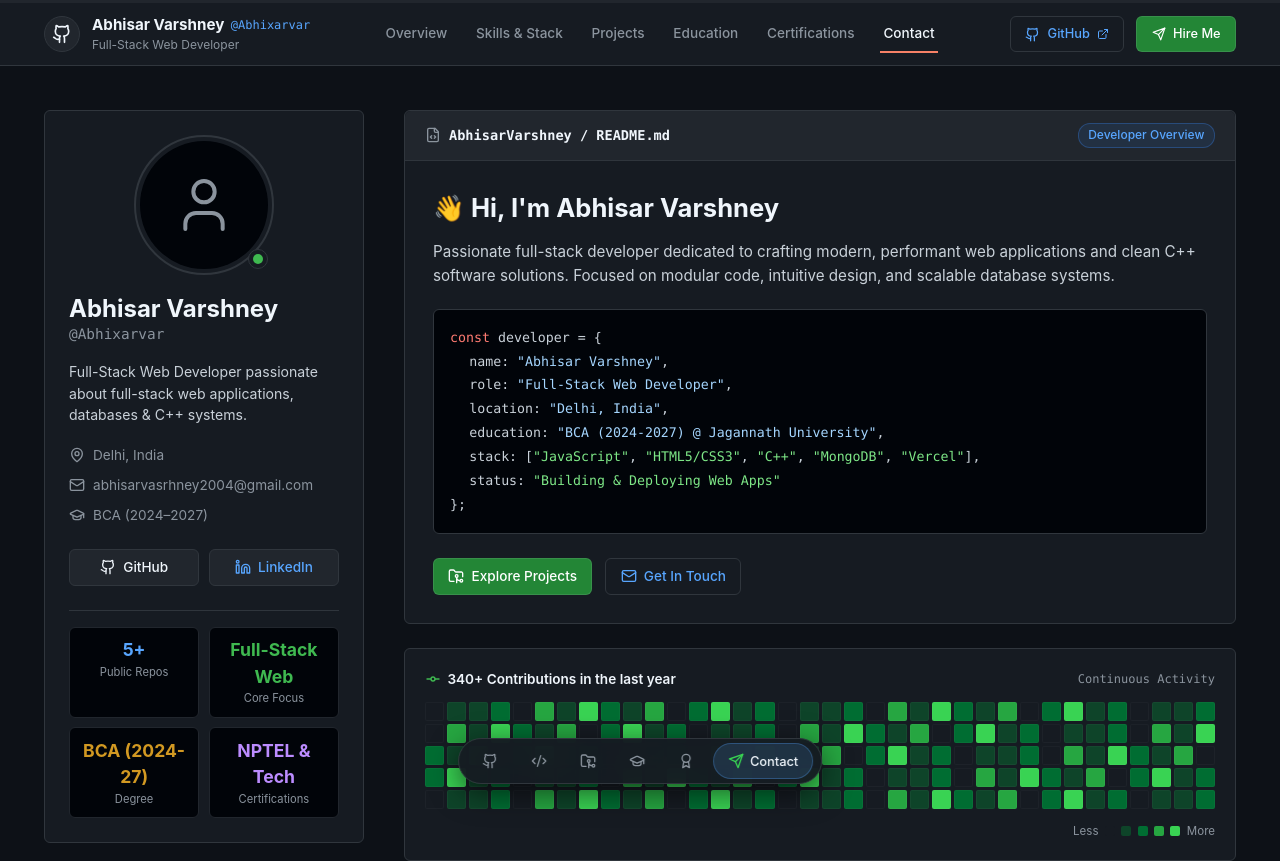
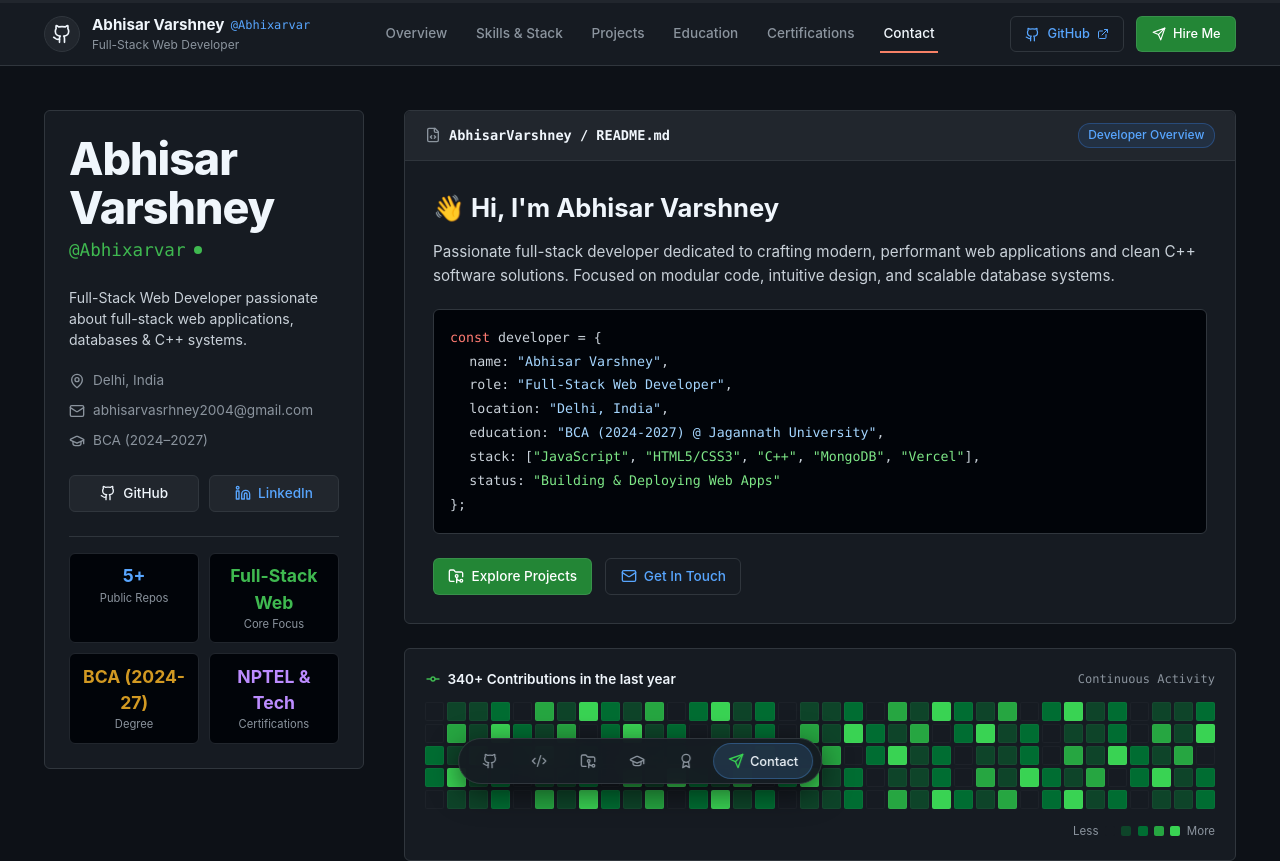
Before and after one commit to Abhixarvar/resumesite, a React (Vite) app: page / in a window 1280 px wide. Shown: the top 861 px of the page. Built offline with nearby package versions, Linux system fonts and the light colour scheme.

Commit message:
Update Hero section: remove avatar placeholder and emphasize name

```diff
--- a/src/components/Hero.jsx
+++ b/src/components/Hero.jsx
@@ -23,52 +23,27 @@ export default function Hero() {
           <div>
             <div className="gh-card" style={{ padding: '1.5rem', textAlign: 'left' }}>
 
-              {/* Profile Avatar Frame */}
-              <div style={{
-                width: '140px',
-                height: '140px',
-                margin: '0 auto 1.25rem auto',
-                borderRadius: '50%',
-                border: '2px solid var(--gh-border-default)',
-                padding: '4px',
-                background: 'var(--gh-bg-subtle)',
-                position: 'relative'
+              {/* Name & Handle */}
+              <h1 style={{
+                fontSize: '2.8rem',
+                fontWeight: 800,
+                color: 'var(--gh-fg-heading)',
+                lineHeight: 1.1,
+                marginBottom: '0.2rem',
+                letterSpacing: '-1px'
               }}>
-                <div style={{
-                  width: '100%',
-                  height: '100%',
-                  borderRadius: '50%',
-                  display: 'flex',
-                  alignItems: 'center',
-                  justifyContent: 'center',
-                  background: 'var(--gh-bg-inset)',
-                  color: 'var(--gh-fg-muted)'
-                }}>
-                  <User size={64} strokeWidth={1.5} />
-                </div>
-                <div style={{
-                  position: 'absolute',
-                  bottom: '4px',
-                  right: '4px',
-                  background: 'var(--gh-bg-subtle)',
-                  border: '1px solid var(--gh-border-default)',
-                  borderRadius: '50%',
-                  padding: '4px',
-                  display: 'flex',
-                  alignItems: 'center',
-                  justifyContent: 'center',
-                  color: 'var(--gh-green-text)'
-                }} title="Status: Available for web development roles">
-                  <span style={{ width: '10px', height: '10px', borderRadius: '50%', background: '#3fb950', display: 'block' }} />
-                </div>
-              </div>
-
-              {/* Name & Handle */}
-              <h1 style={{ fontSize: '1.5rem', fontWeight: 700, color: 'var(--gh-fg-heading)', lineHeight: 1.2 }}>
                 {personalDetails.name}
               </h1>
-              <div className="font-mono" style={{ fontSize: '0.9rem', color: 'var(--gh-fg-muted)', marginBottom: '1rem' }}>
+              <div className="font-mono" style={{
+                fontSize: '1.1rem',
+                color: 'var(--gh-green-text)',
+                marginBottom: '1.5rem',
+                display: 'flex',
+                alignItems: 'center',
+                gap: '0.5rem'
+              }}>
                 {personalDetails.handle}
+                <span style={{ width: '8px', height: '8px', borderRadius: '50%', background: '#3fb950', display: 'block' }} title="Available for web development roles" />
               </div>
 
               <p style={{ fontSize: '0.88rem', color: 'var(--gh-fg-default)', lineHeight: 1.5, marginBottom: '1.25rem' }}>
```
